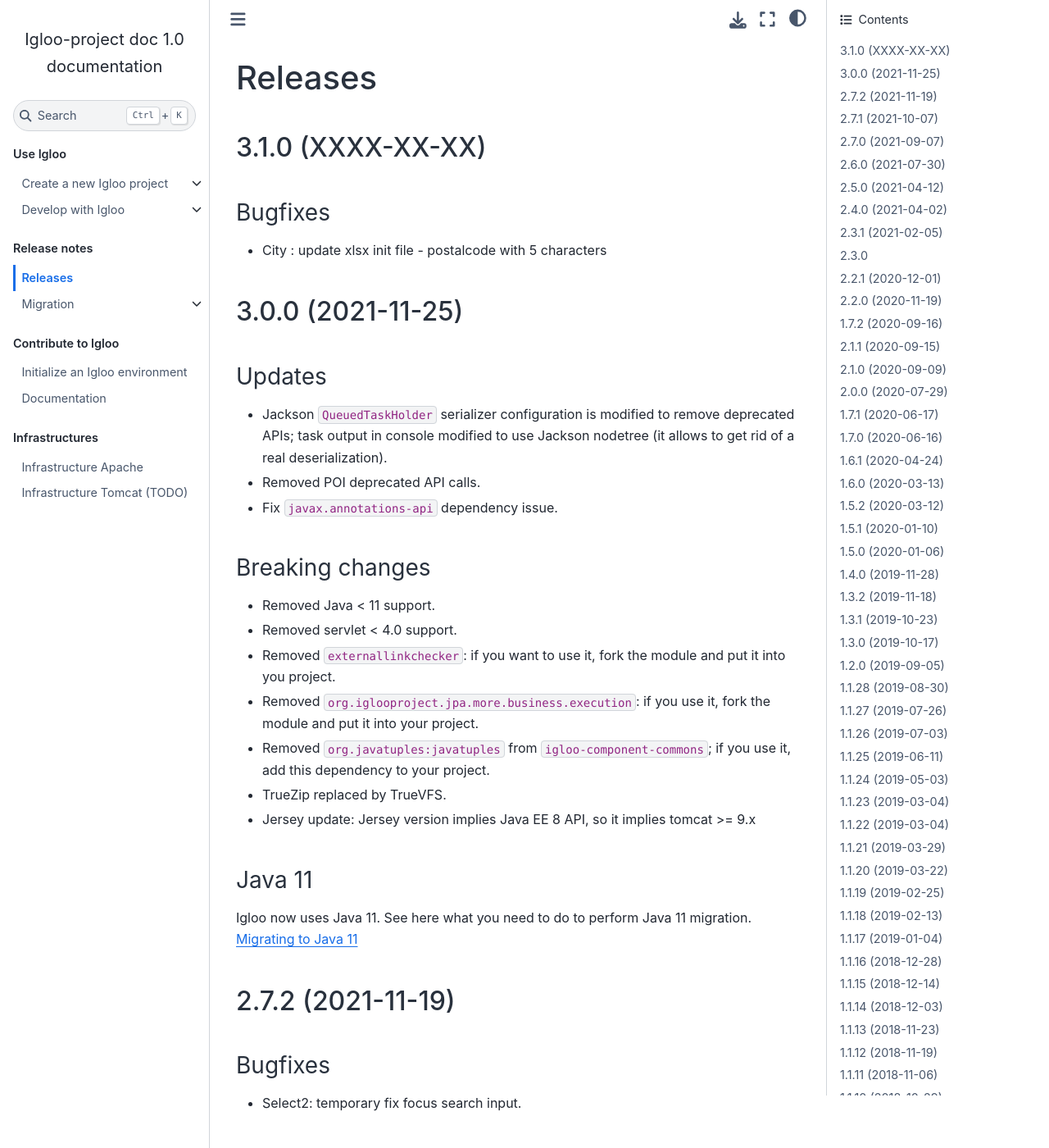
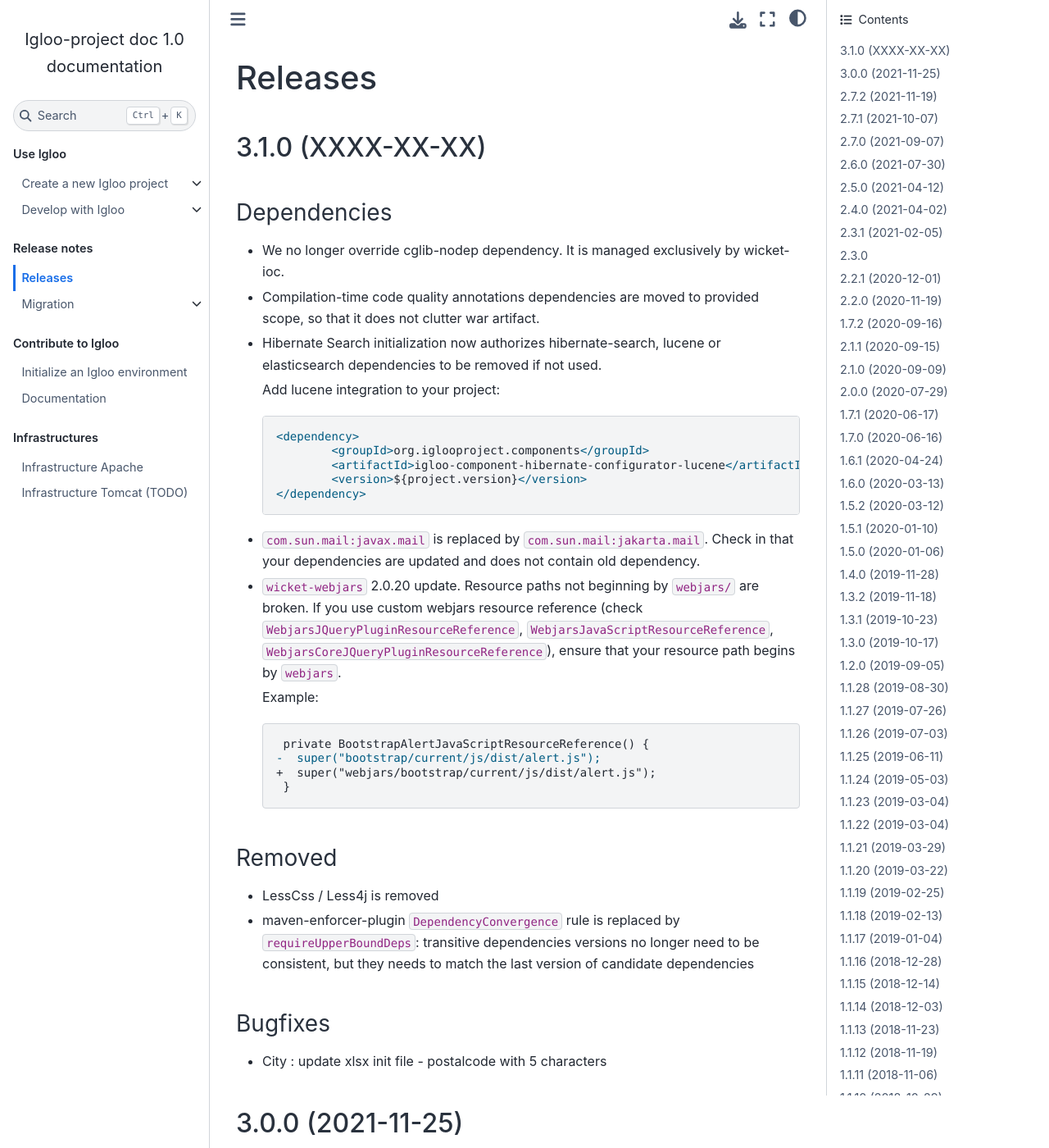
Before and after one commit to igloo-project/igloo-doc, a Sphinx documentation site: the page built from source/release-notes/releases.rst, in a window 1280 px wide and 1400 px high. Shown: the whole window at 82% size. Built offline with Sphinx 7.4.7 and the Sphinx Book theme 1.1.4, drawn with Linux system fonts in a browser that asks for light colours.

Commit message:
prepare 3.1.0 release

```diff
--- a/source/release-notes/releases.rst
+++ b/source/release-notes/releases.rst
@@ -6,6 +6,52 @@
 
 3.1.0 (XXXX-XX-XX)
 ##################
+
+Dependencies
+************
+
+* We no longer override cglib-nodep dependency. It is managed exclusively
+  by wicket-ioc.
+* Compilation-time code quality annotations dependencies are moved to
+  provided scope, so that it does not clutter war artifact.
+* Hibernate Search initialization now authorizes hibernate-search,
+  lucene or elasticsearch dependencies to be removed if not used.
+
+  Add lucene integration to your project:
+
+  .. code-block:: xml
+
+		<dependency>
+			<groupId>org.iglooproject.components</groupId>
+			<artifactId>igloo-component-hibernate-configurator-lucene</artifactId>
+			<version>${project.version}</version>
+		</dependency>
+
+* ``com.sun.mail:javax.mail`` is replaced by ``com.sun.mail:jakarta.mail``. Check
+  in that your dependencies are updated and does not contain old dependency.
+* ``wicket-webjars`` 2.0.20 update. Resource paths not beginning by ``webjars/``
+  are broken. If you use custom webjars resource reference (check ``WebjarsJQueryPluginResourceReference``,
+  ``WebjarsJavaScriptResourceReference``, ``WebjarsCoreJQueryPluginResourceReference``),
+  ensure that your resource path begins by ``webjars``.
+
+  Example:
+
+  .. code-block:: diff
+
+     private BootstrapAlertJavaScriptResourceReference() {
+    -  super("bootstrap/current/js/dist/alert.js");
+    +  super("webjars/bootstrap/current/js/dist/alert.js");
+     }
+
+
+Removed
+*******
+
+* LessCss / Less4j is removed
+* maven-enforcer-plugin ``DependencyConvergence`` rule is replaced by ``requireUpperBoundDeps``:
+  transitive dependencies versions no longer need to be consistent, but they needs to match
+  the last version of candidate dependencies
+
 
 Bugfixes
 ********
```
